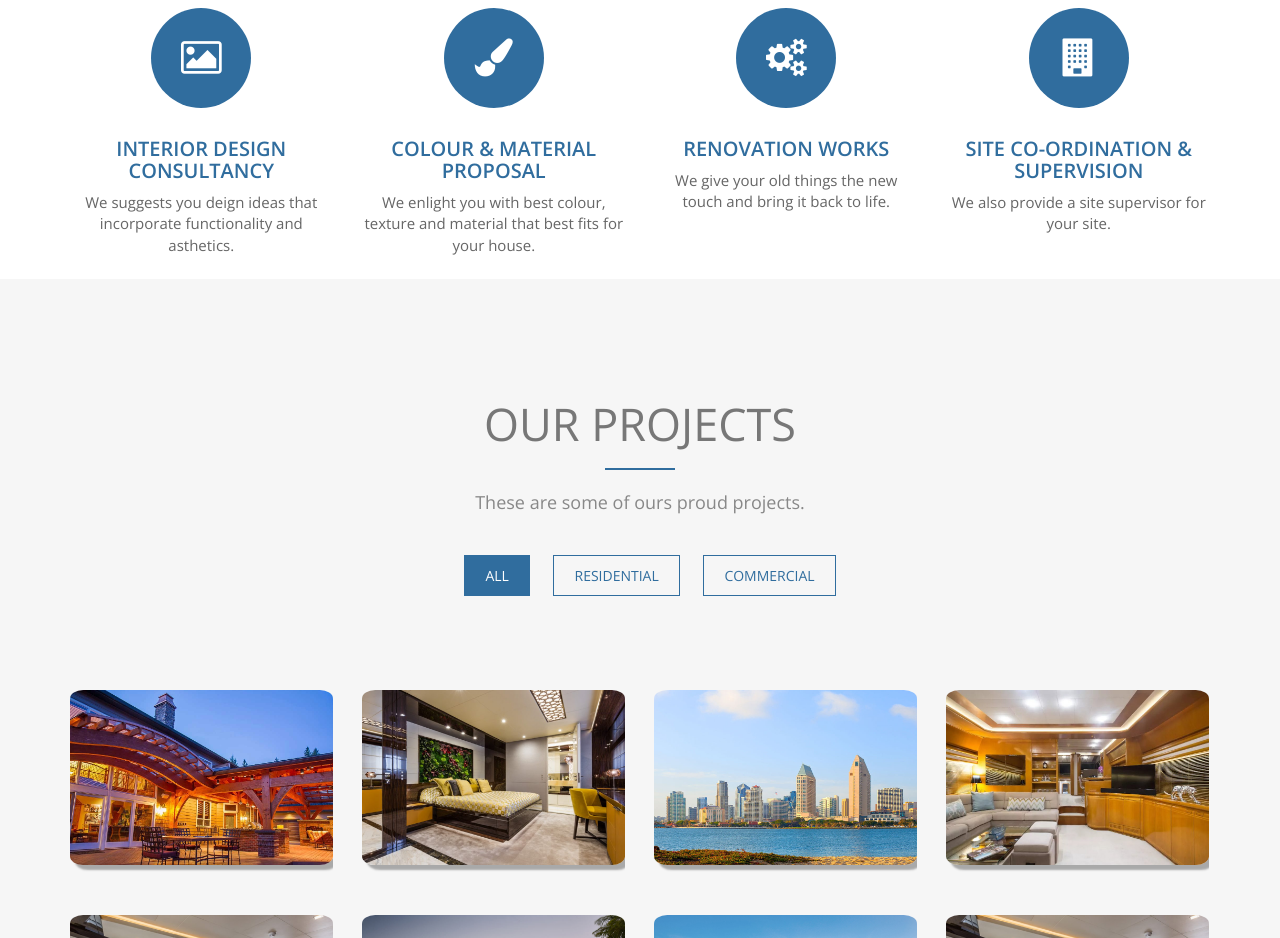
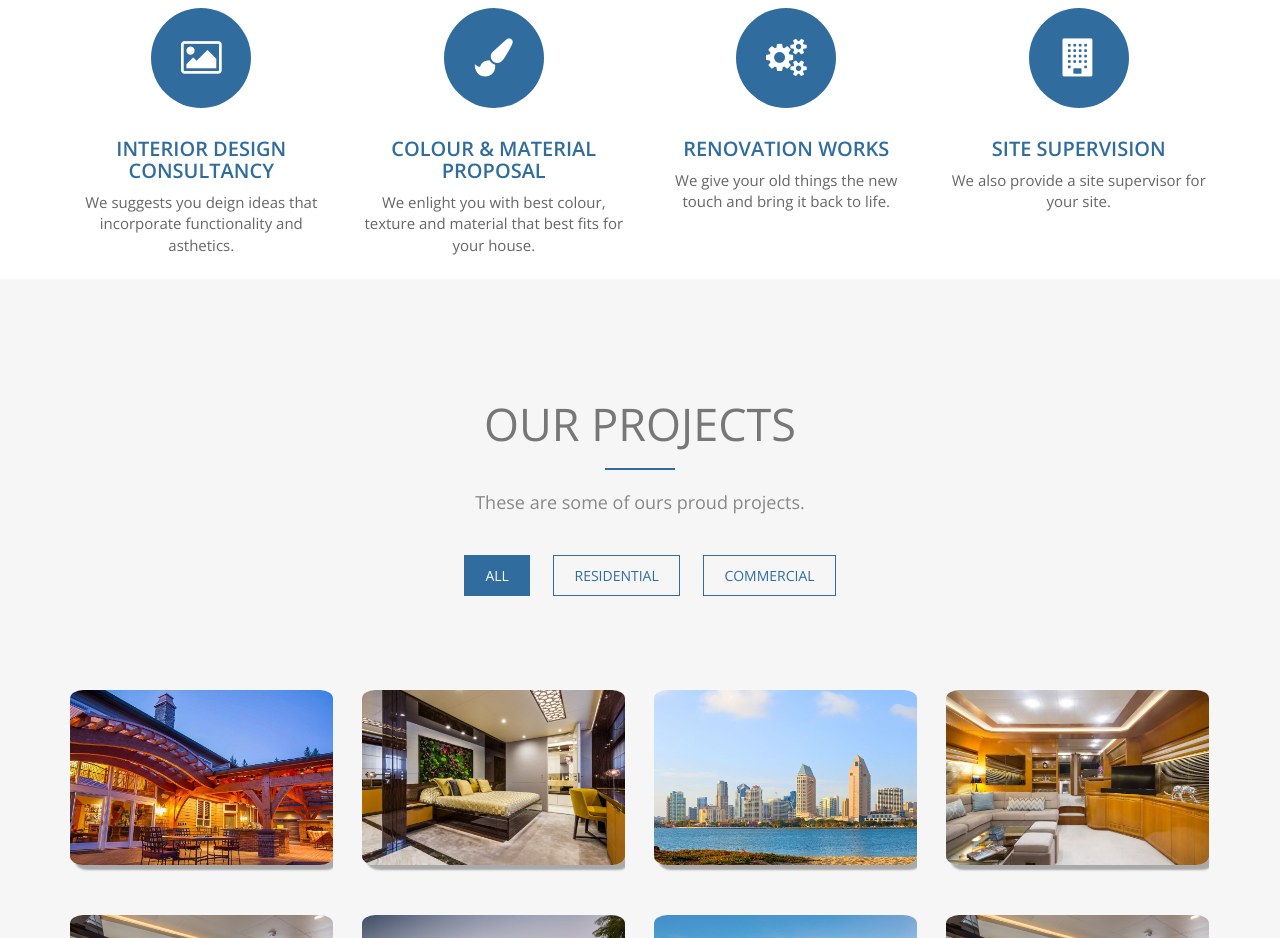
Before and after one commit to pradnyeshrane/gitpro, a plain HTML site: page dev/index.html in a window 1280 px wide. Shown: the part 1600-2538 px from the top of the page. Drawn offline with nearby package versions, Linux system fonts and the light colour scheme; some packages are replaced by stand-ins of ours.

Commit message:
supervsion

```diff
--- a/dev/index.html
+++ b/dev/index.html
@@ -124,7 +124,7 @@
         <p>We give your old things the new touch and bring it back to life.</p>
       </div>
       <div class="col-xs-6 col-md-3"> <i class="fa fa-building"></i>
-        <h4>Site Co-ordination & Supervision</h4>
+        <h4>Site Supervision</h4>
         <p>We also provide a site supervisor for your site.</p>
       </div>
     </div>
```
